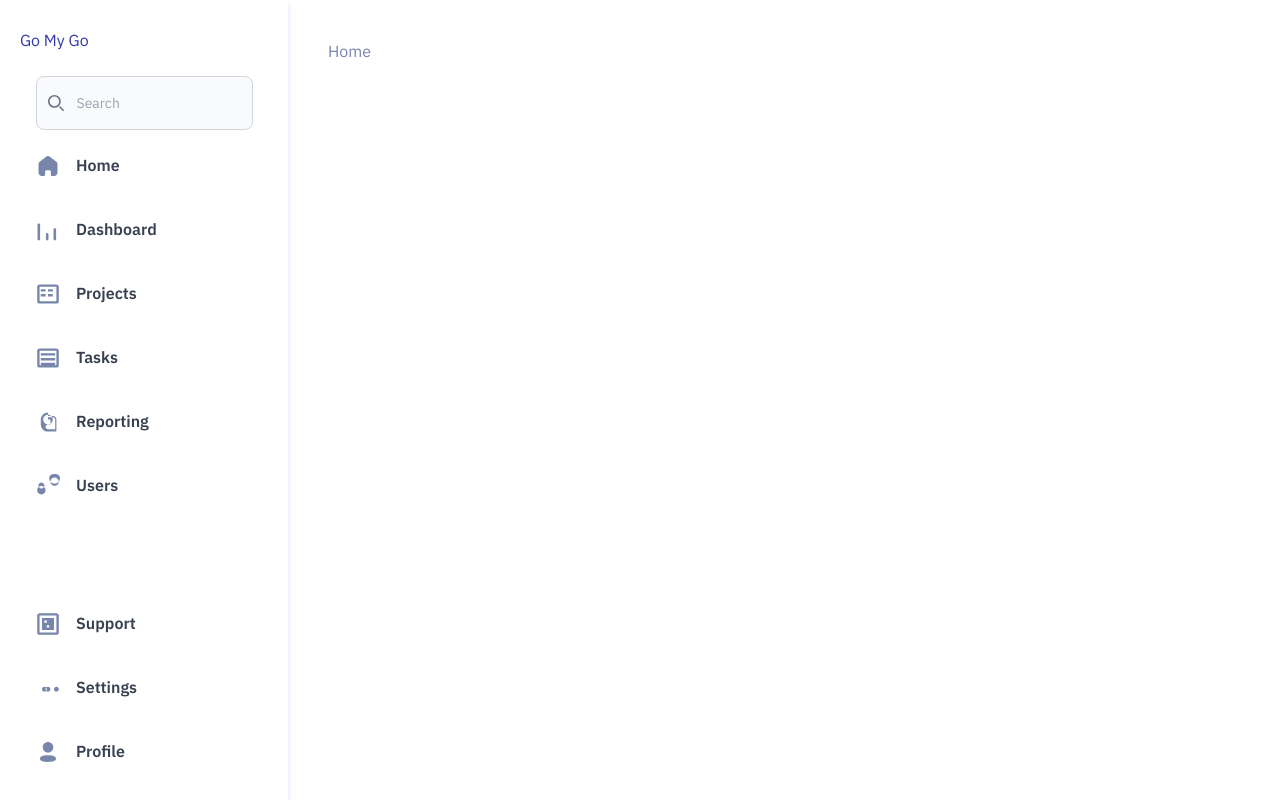
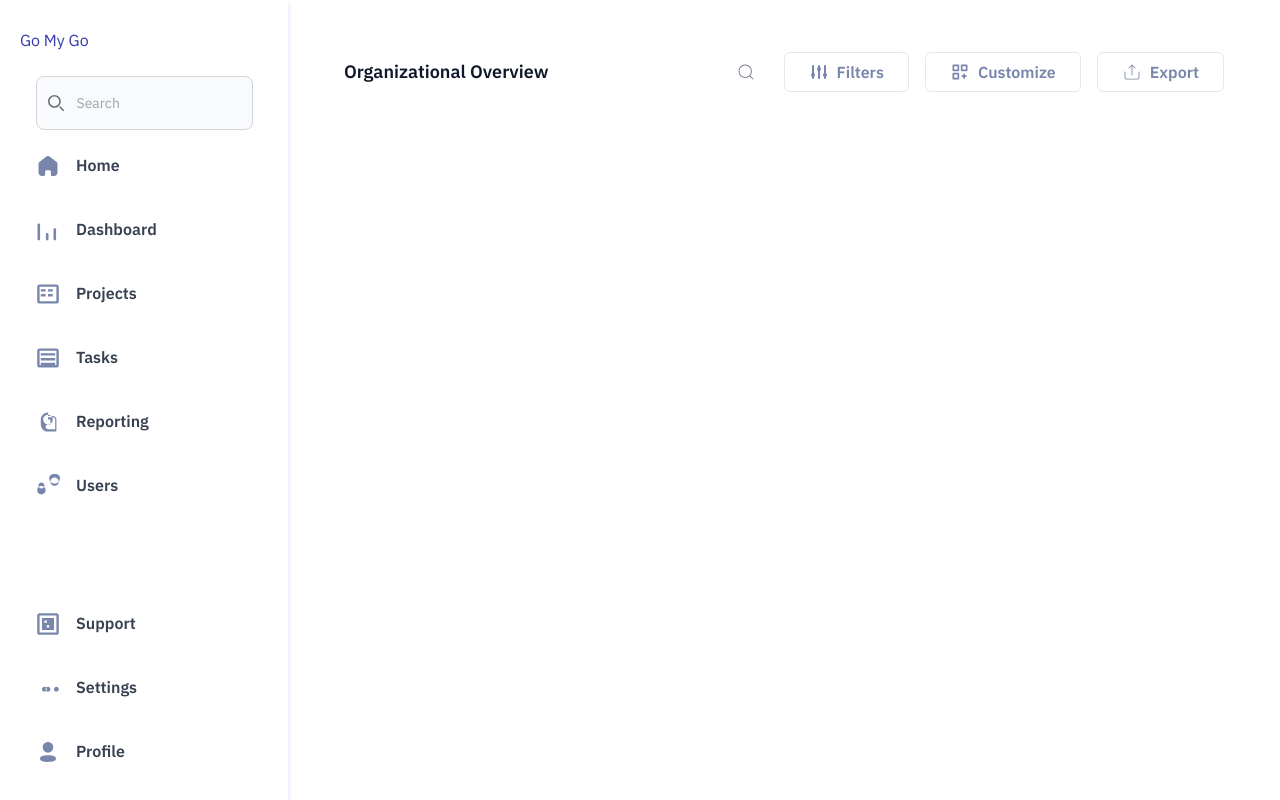
Before and after one commit to nrohitydv/go-my-go, a Next.js app: page / in a window 1280 px wide. Built offline with nearby package versions, Linux system fonts and the light colour scheme.

Commit message:
Done with header

```diff
--- a/app/(root)/page.tsx
+++ b/app/(root)/page.tsx
@@ -1,7 +1,9 @@
+import Header from "@/components/Header";
+
 const Home = () => {
   return (
     <main>
-      <h1>Home</h1>
+      <Header />
     </main>
   );
 };
--- a/app/layout.tsx
+++ b/app/layout.tsx
@@ -10,7 +10,7 @@ const IBMPlex = IBM_Plex_Sans({
 });
 export const metadata: Metadata = {
   title: "Go My Go",
-  description: "Dashboard App",
+  description: "An app for the Dashboard",
 };
 
 export default function RootLayout({
--- /dev/null
+++ b/components/Header.tsx
@@ -0,0 +1,38 @@
+import { HiAdjustments } from "react-icons/hi";
+import { BiCustomize } from "react-icons/bi";
+import { CiExport, CiSearch } from "react-icons/ci";
+
+const Header = () => {
+  return (
+    <div className="bg-white h-16 px-4 flex justify-between">
+      <div className="flex items-center">
+        <h1 className="text-lg font-semibold text-slate-900">
+          Organizational Overview
+        </h1>
+      </div>
+      <div className="flex items-center space-x-4">
+        <div className="relative flex">
+          <input type="text" className=" rounded-md py-1 px-3" />
+          <CiSearch className="absolute top-1/2 transform -translate-y-1/2 right-3 h-5 w-5 text-gray-500" />
+        </div>
+
+        <button className="flex items-center h-10 px-6 font-semibold rounded-md border border-slate-200">
+          <HiAdjustments className="mr-2 h-5 w-5" />
+          Filters
+        </button>
+
+        <button className="flex items-center h-10 px-6 font-semibold rounded-md border border-slate-200">
+          <BiCustomize className="mr-2 h-5 w-5" />
+          Customize
+        </button>
+
+        <button className="flex items-center h-10 px-6 font-semibold rounded-md border border-slate-200">
+          <CiExport className="mr-2 h-5 w-5" />
+          Export
+        </button>
+      </div>
+    </div>
+  );
+};
+
+export default Header;
```
